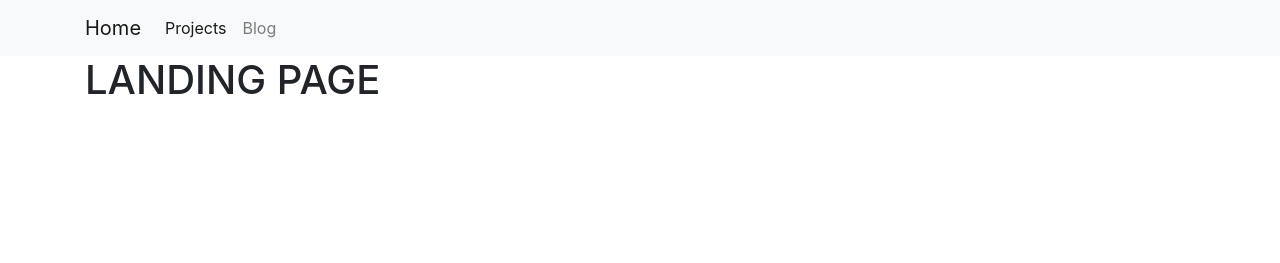
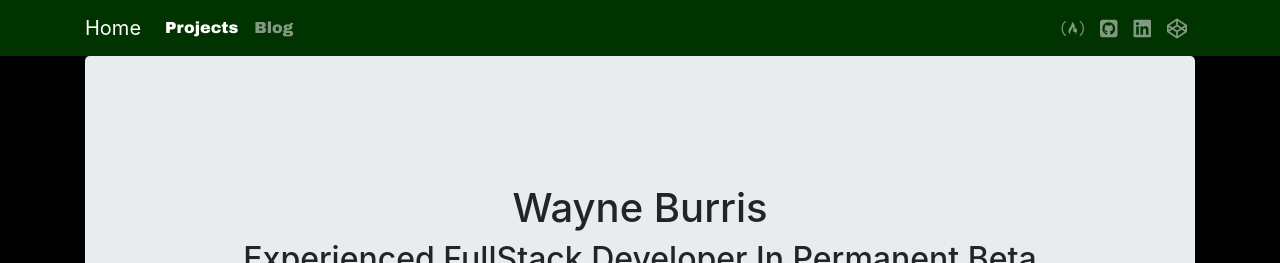
Before and after one commit to waterseeker/django-portfolio, a Django app: page / in a window 1280 px wide. Shown: the top 263 px of the page. Run offline with Django 3.2, Linux system fonts and the light colour scheme; some libraries are stand-ins or nearby versions.

Commit message:
added styling, changed navbar, landing page

```diff
--- a/core/templates/base.html
+++ b/core/templates/base.html
@@ -1,18 +1,23 @@
 {% load static %}
 <html>
     <head>
+        <meta charset="UTF-8">
         <title>{% block title %}{% endblock %}</title>
+        <meta name="viewport" content="width=device-width, initial-scale=1">
+        <link href="https://fonts.googleapis.com/css?family=Playfair+Display+SC" rel="stylesheet">
+        <link href="https://fonts.googleapis.com/css?family=Archivo+Black|Playfair+Display+SC" rel="stylesheet">
         <link rel="stylesheet" href="https://stackpath.bootstrapcdn.com/bootstrap/4.4.1/css/bootstrap.min.css" integrity="sha384-Vkoo8x4CGsO3+Hhxv8T/Q5PaXtkKtu6ug5TOeNV6gBiFeWPGFN9MuhOf23Q9Ifjh" crossorigin="anonymous">
+        <link rel="stylesheet" href="{% static 'css/core.css' %}">
+        <link href="https://use.fontawesome.com/2d49b25d64.css" media="all" rel="stylesheet">
         {% block extra_head %}{% endblock %}
     </head>
     <body>
-        <nav class="navbar navbar-expand-lg navbar-light bg-light">
+        <nav class="navbar navbar-expand-lg navbar-dark">
             <div class="container">
                 <a class="navbar-brand" href="{% url 'landing_page' %}">Home</a>
                 <button class="navbar-toggler" type="button" data-toggle="collapse" data-target="#navbarSupportedContent" aria-controls="navbarSupportedContent" aria-expanded="false" aria-label="Toggle navigation">
                     <span class="navbar-toggler-icon"></span>
                 </button>
-
                 <div class="collapse navbar-collapse" id="navbarSupportedContent">
                     <ul class="navbar-nav mr-auto">
                         <li class="nav-item active">
@@ -22,11 +27,19 @@
                             <a class="nav-link" href="{% url 'blog_index' %}">Blog</a>
                         </li>
                     </ul>
+                    <ul class="navbar-nav ml-auto">
+                        <li><a class="nav-link" href="https://www.freecodecamp.org/waterseeker"><i class="fa fa-free-code-camp fa-lg" aria-hidden="true"></i></a></li>
+                        <li><a class="nav-link" href="https://github.com/waterseeker"><i class="fa fa-github-square fa-lg" aria-hidden="true"></i></a></li>
+                        <li><a class="nav-link" href="https://www.linkedin.com/in/wayne-burris-2a655318/"><i class="fa fa-linkedin-square fa-lg" aria-hidden="true"></i></a></li>
+                        <li><a class="nav-link" href="http://codepen.io/waterseeker/"><i class="fa fa-codepen fa-lg" aria-hidden="true"></i></a></li>
+                    </ul>
                 </div>
             </div>
         </nav>
         <div class="container">
+            <div class="jumbotron">
                 {% block page_content %}{% endblock %}
+            </div>
         </div>
     </body>
     <script src="https://code.jquery.com/jquery-3.4.1.slim.min.js" integrity="sha384-J6qa4849blE2+poT4WnyKhv5vZF5SrPo0iEjwBvKU7imGFAV0wwj1yYfoRSJoZ+n" crossorigin="anonymous"></script>
--- a/core/templates/landing_page.html
+++ b/core/templates/landing_page.html
@@ -3,6 +3,14 @@
 {% block title %}Wayne Burris{% endblock %}
 {% block extra_head %}{% endblock %}
 {% block page_content %}
-<h1>LANDING PAGE</h1>
-<div class="row">
+<div class="jumbotron text-center">
+    <h1>Wayne Burris</h1>
+    <h2>Experienced FullStack Developer In Permanent Beta</h2>
+    <div class="row">
+        <div class="col-sm-6"><img class="rounded-circle img-fluid" src="/media/images/wayne_zpsrhdmpcwo.jpeg" alt="Wayne's profile picture"></div>
+        <div class="col-sm-6 text-container">
+            <p>Always Learning, Always Improving</p>
+        </div>
+    </div>
+</div>
 {% endblock %}
--- a/static/css/core.css
+++ b/static/css/core.css
@@ -0,0 +1,79 @@
+body {
+    background-color: black;
+  }
+
+  .navbar {
+    background-color: #003300;
+    color: #c5c5c4;
+  }
+  /* offset the anchor tags so content is not hidden behind the navbar after the page jump*/
+  a.anchor {
+      display: block;
+      position: relative;
+      top: -100px;
+      visibility: hidden;
+  }
+
+  .text-container {
+    margin-top: 15%;
+  }
+
+  .section-header {
+    padding: 30px;
+    background-color: #003300;
+    color: #c5c5c4;
+    font-family: 'Playfair Display SC', serif;
+    font-family: 'Archivo Black', sans-serif;
+    margin-left:null;
+  }
+
+  .project-title {
+    font-size: 1.5em;
+    font-family: 'Playfair Display SC', serif;
+    font-family: 'Archivo Black', sans-serif;
+  }
+
+  .project-pic {
+    border: 2px solid black;
+    padding: 2em;
+  }
+
+  .exp-title {
+    font-size: 1.5em;
+    font-family: 'Playfair Display SC', serif;
+    font-family: 'Archivo Black', sans-serif;
+  }
+
+  .exp-pic {
+    border: 2px solid black
+  }
+
+  p{
+    font-family: 'Playfair Display SC', serif;
+  }
+
+  li {
+    font-family: 'Playfair Display SC', serif;
+    font-family: 'Archivo Black', sans-serif;
+  }
+
+  .contact-container {
+    background-color: #c5c5c4;
+  }
+
+  .projects-container {
+    background-color: #c5c5c4;
+  }
+
+  .experience-container {
+    background-color: #eee;
+  }
+
+  h3 {
+    background-color: #003300;
+    color: #c5c5c4
+  }
+
+  .jumbotron p{
+        font-size: 21px;
+  }
--- a/static/css/projects.css
+++ b/static/css/projects.css
@@ -3,3 +3,7 @@
     height: 15vw;
     object-fit: cover;
 }
+
+div .card-body{
+    background-color: gainsboro;
+}
```
Also changed, not shown: projects/templates/project_detail.html (indentation only), projects/templates/project_index.html (indentation only). Lines whose indentation alone changed are shown as unchanged.
